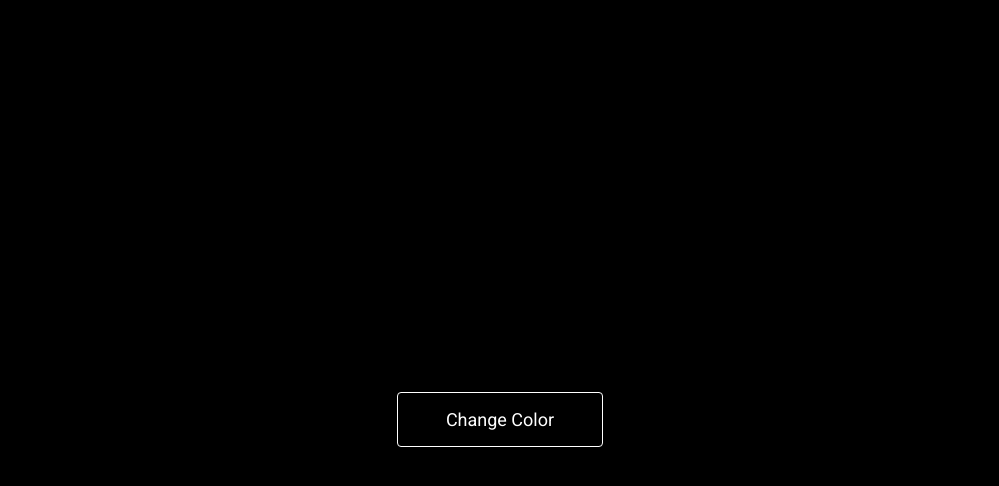
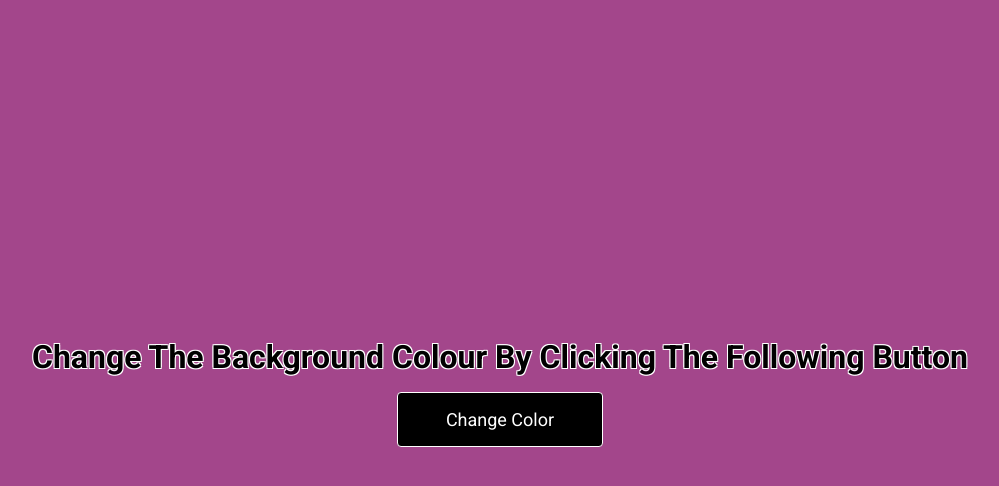
Before and after one commit to emaduddin678/dom_project-1, a plain HTML site: page index.html in a window 1280 px wide. Both pictures are taken after a click on the button "Change Color". Shown: the whole page, without its empty margins (140-1139 px from the left). Drawn offline with Linux system fonts and the light colour scheme.

Commit message:
complete rgb

```diff
--- a/index.html
+++ b/index.html
@@ -13,6 +13,6 @@
         <button id="change-btn">change color</button>
     </div>
 
-
+    <script src="index.js"></script>
 </body>
 </html>
--- a/index.js
+++ b/index.js
@@ -0,0 +1,30 @@
+// Steps
+
+// step-1 - create onload handler
+window.onload = () => {
+    main();
+}
+
+function main(){
+    const root = document.getElementById("root");
+    const btn = document.getElementById("change-btn");
+
+    btn.addEventListener('click', function() {
+        const bgColor = generateRGB();
+
+        root.style.backgroundColor = bgColor;
+    })
+}
+
+// step=2 random color generator function
+function generateRGB() {
+    const red = Math.floor(Math.random() * 255);
+    const green = Math.floor(Math.random() * 255);
+    const blue = Math.floor(Math.random() * 255);
+
+
+    return `rgb(${red}, ${green}, ${blue})`
+}
+console.log(generateRGB())
+
+// step-3 collect all reference
--- a/style.css
+++ b/style.css
@@ -37,4 +37,9 @@ body{
     color: black;
     border: 1px solid black;
     transition: 0.3s;
+    cursor: pointer;
 }
+.container h1{
+    text-shadow: 1px 1px 0 white, -1px -1px 0 white, -1px 1px 0 white, 1px -1px 0 white;
+    text-align: center;
+}
```
